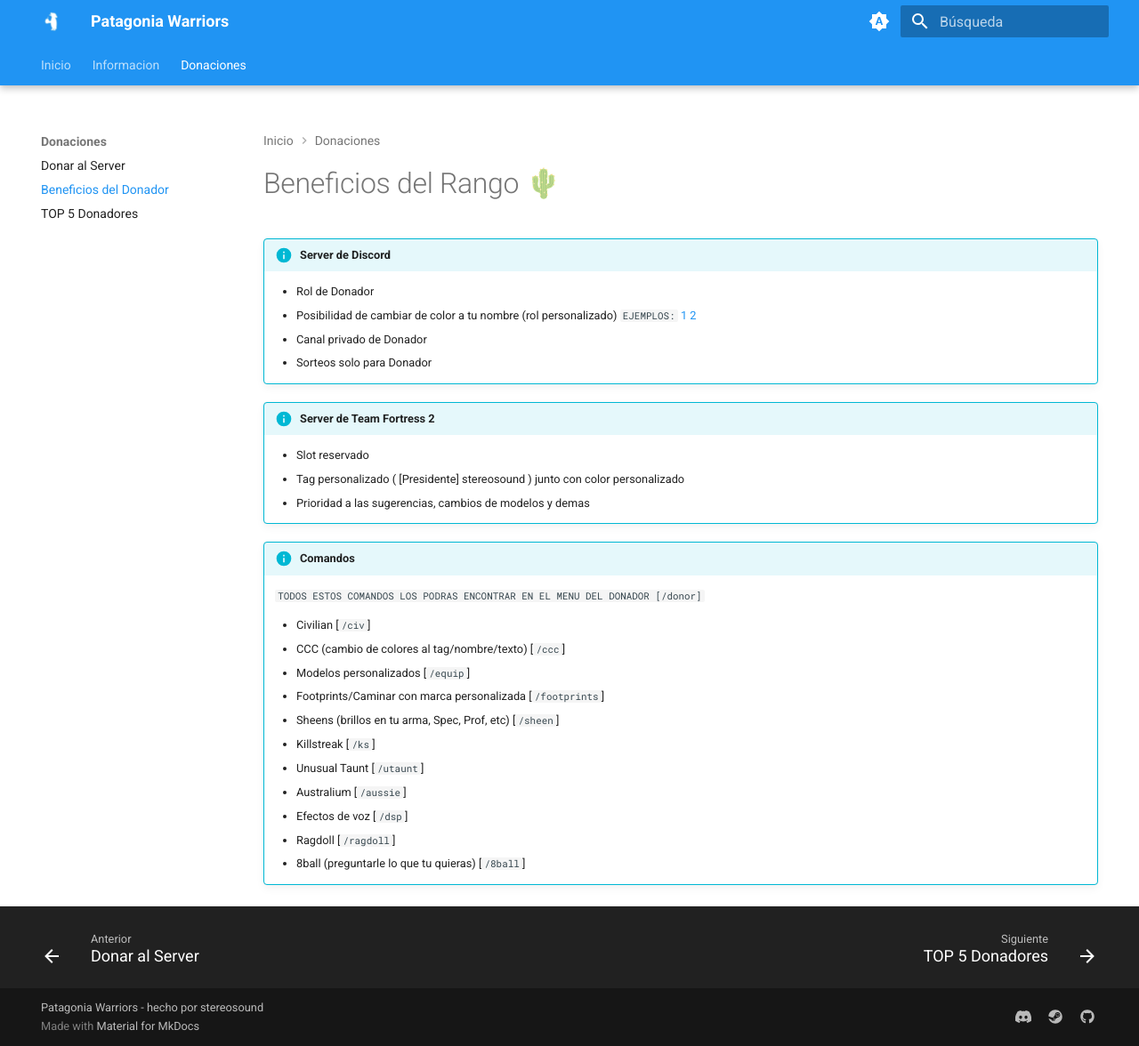
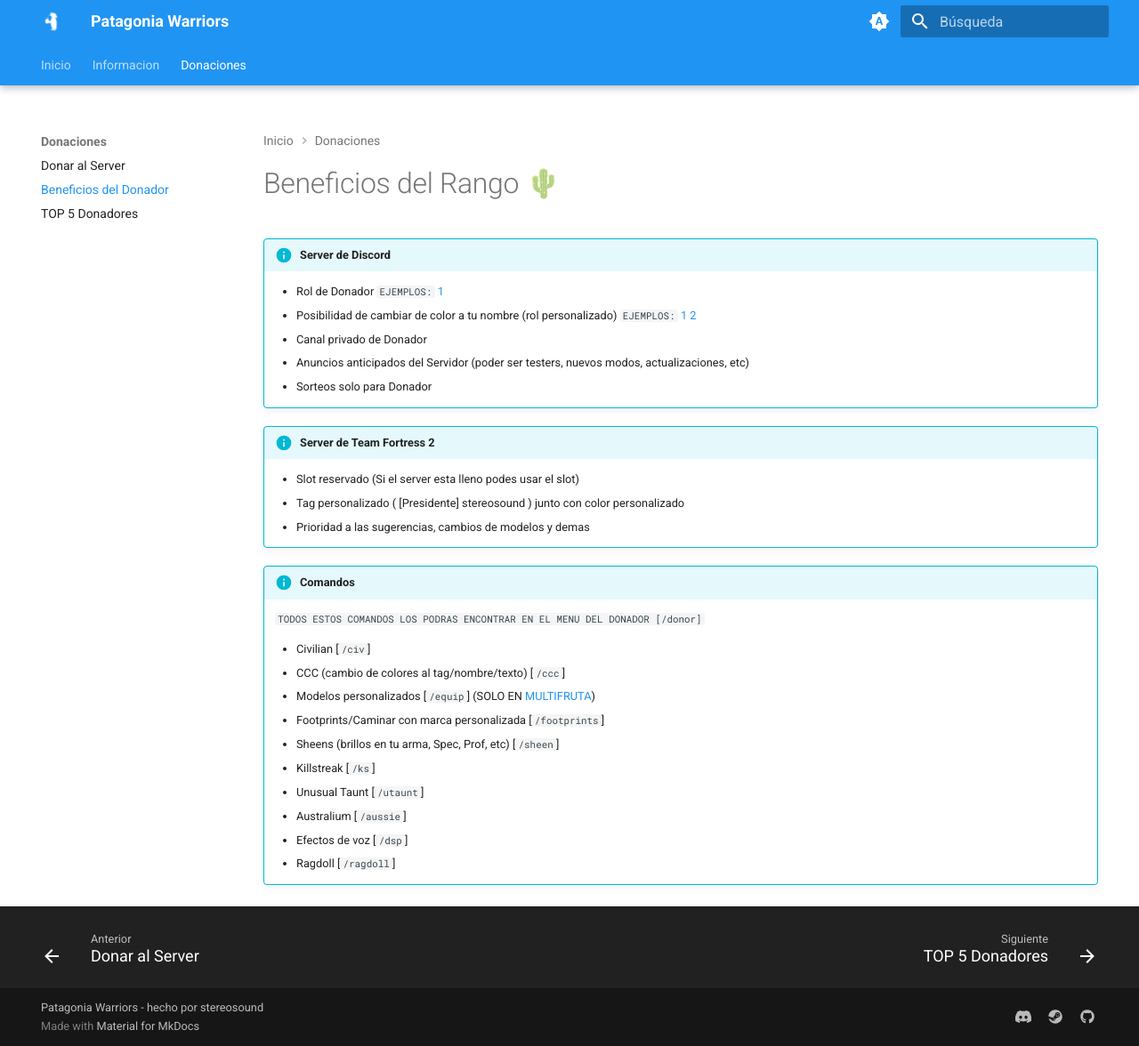
Before and after one commit to patagoniawarriors/docs, an MkDocs documentation site: the page built from docs/donaciones/beneficios.md, in a window 1280 px wide and 1176 px high. Shown: the whole window at 89% size. Built offline with MkDocs 1.6.1 and Material for MkDocs 9.7.7, drawn with Linux system fonts in a browser that asks for light colours.

Commit message:
beneficios updateados
capaz vuelva a agregar varios o cambiarlos, veo

```diff
--- a/docs/donaciones/beneficios.md
+++ b/docs/donaciones/beneficios.md
@@ -1,23 +1,23 @@
 # Beneficios del Rango 🌵
 
 !!! info "Server de Discord"
-	- Rol de Donador
+	- Rol de Donador `EJEMPLOS:` [1](https://ibb.co/w75R8S0)
 	- Posibilidad de cambiar de color a tu nombre (rol personalizado) `EJEMPLOS:` [1](https://ibb.co/Trgp0QY) [2](https://ibb.co/w75R8S0)
 	- Canal privado de Donador
+	- Anuncios anticipados del Servidor (poder ser testers, nuevos modos, actualizaciones, etc)
 	- Sorteos solo para Donador
 
 !!! info "Server de Team Fortress 2"
-	- Slot reservado
+	- Slot reservado (Si el server esta lleno podes usar el slot)
 	- Tag personalizado ( [Presidente] stereosound ) junto con color personalizado
 	- Prioridad a las sugerencias, cambios de modelos y demas
-
 
 !!! info "Comandos"
 	`TODOS ESTOS COMANDOS LOS PODRAS ENCONTRAR EN EL MENU DEL DONADOR [/donor]`
 
 	- Civilian [`/civ`]
 	- CCC (cambio de colores al tag/nombre/texto) [`/ccc`]
-	- Modelos personalizados [`/equip`]
+	- Modelos personalizados [`/equip`] (SOLO EN [MULTIFRUTA](https://patagoniawarriors.github.io/docs/info/servidores/))
 	- Footprints/Caminar con marca personalizada [`/footprints`]
 	- Sheens (brillos en tu arma, Spec, Prof, etc) [`/sheen`]
 	- Killstreak [`/ks`]
@@ -25,4 +25,3 @@
 	- Australium [`/aussie`]
 	- Efectos de voz [`/dsp`]
 	- Ragdoll [`/ragdoll`]
-	- 8ball (preguntarle lo que tu quieras) [`/8ball`]
```
